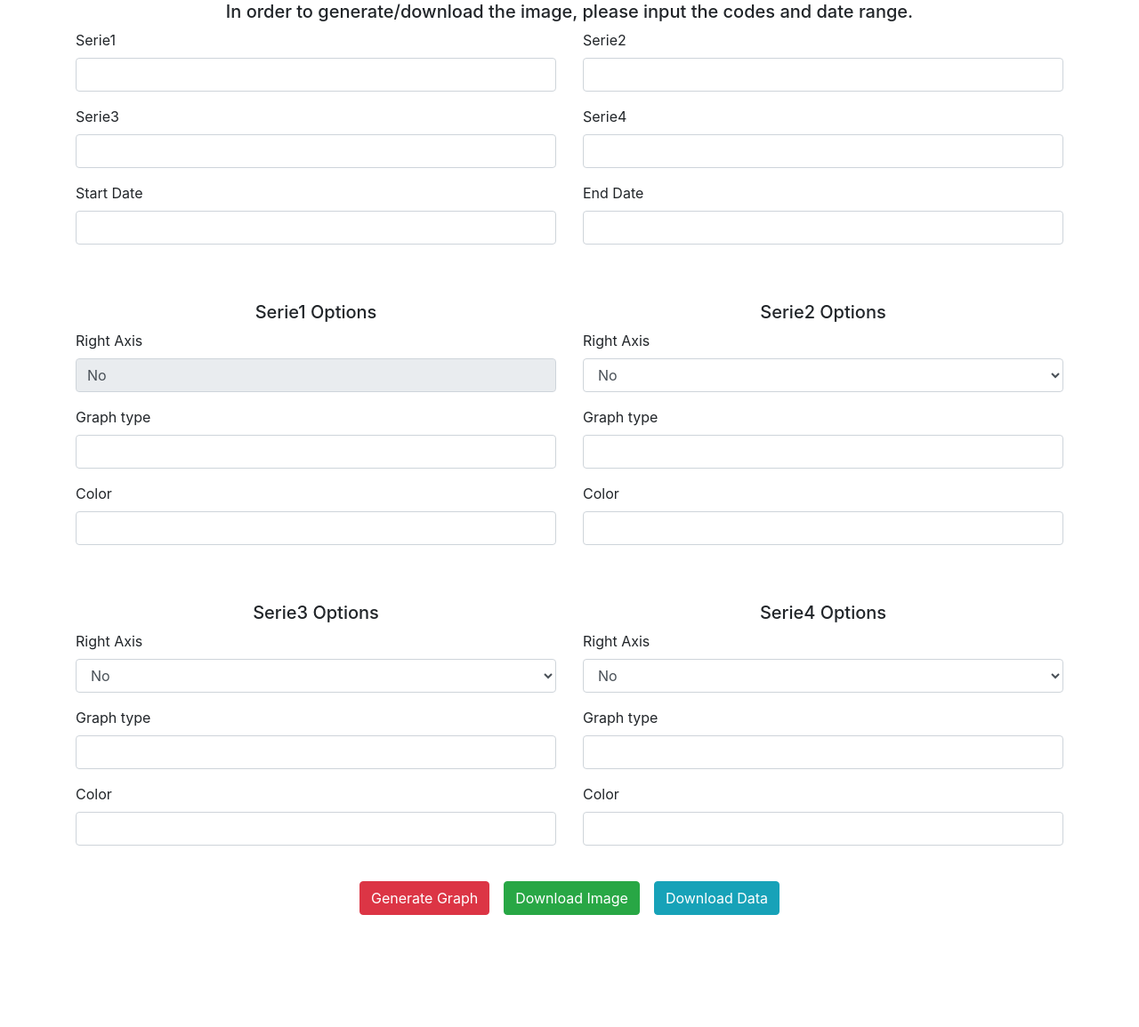
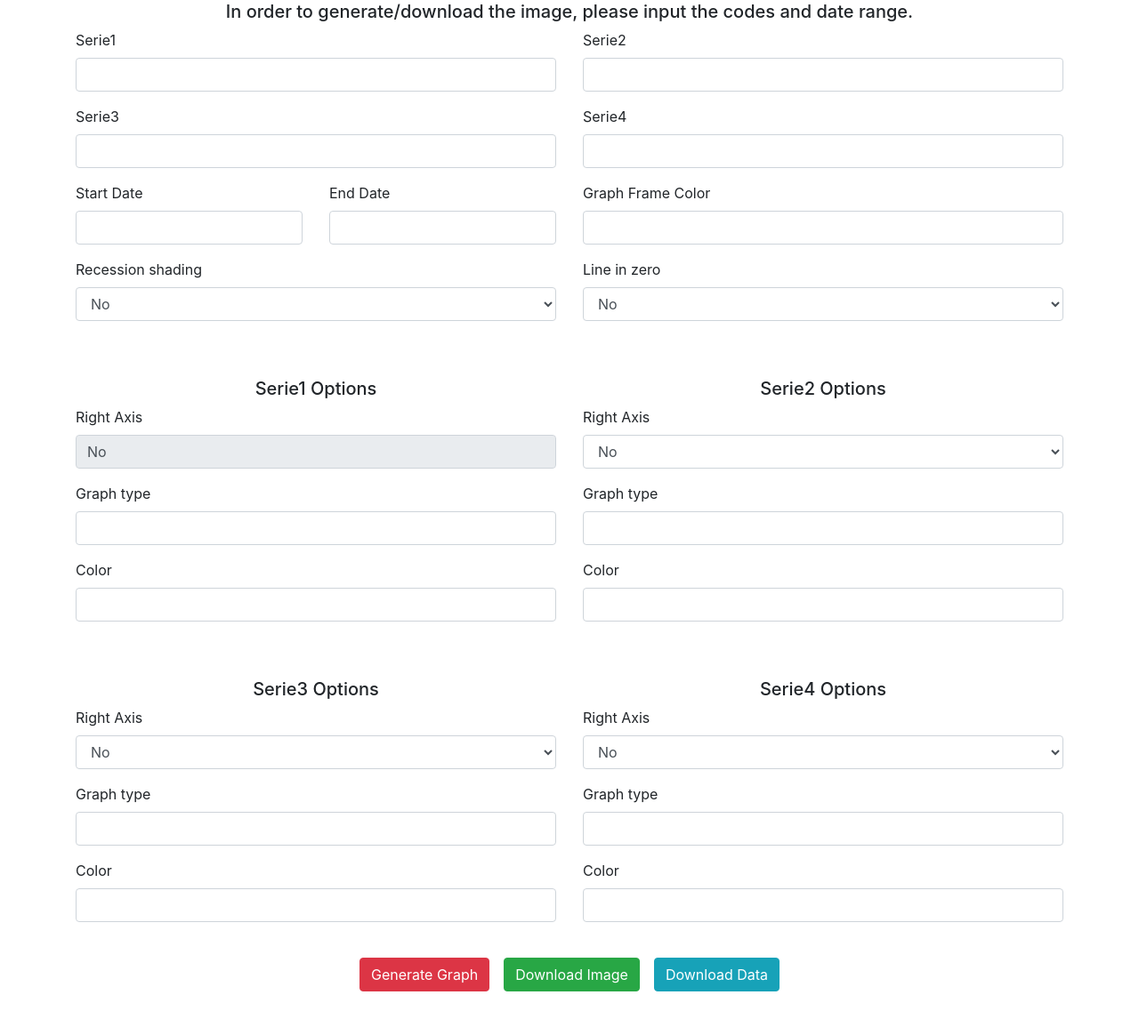
Before and after one commit to shinystaratnight/vizapp, a Django app: page / in a window 1280 px wide. Shown: the part 271-1426 px from the top of the page at 89% size. Before the commit the page ends 1300 px from the top, so only its background shows below. Run offline with Django 4.2, Linux system fonts and the light colour scheme.

Commit message:
finalize

```diff
--- a/templates/home.html
+++ b/templates/home.html
@@ -44,7 +44,7 @@
                 </div>
             </div>
             <div class="row">
-                <div class="col">
+                <div class="col-3">
                     <div class="form-group">
                         <label>Start Date</label>
                         {{ form.datepicker1 }}
@@ -53,13 +53,37 @@
                         {% endfor %}
                     </div>
                 </div>
-                <div class="col">
+                <div class="col-3">
                     <div class="form-group">
                         <label>End Date</label>
                         {{ form.datepicker2 }}
                         {% for error in form.datepicker2.errors %}
                             <p class="text-danger">{{ error }}</p>
                         {% endfor %}
+                    </div>
+                </div>
+                <div class="col">
+                    <div class="form-group">
+                        <label>Graph Frame Color</label>
+                        {{ form.color_fondo }}
+                        {% for error in form.color_fondo.errors %}
+                            <p class="text-danger">{{ error }}</p>
+                        {% endfor %}
+                    </div>
+                </div>
+            </div>
+
+            <div class="row">
+                <div class="col">
+                    <div class="form-group">
+                        <label>Recession shading</label>
+                        {{ form.Marcar_recesiones }}
+                    </div>
+                </div>
+                <div class="col">
+                    <div class="form-group">
+                        <label>Line in zero</label>
+                        {{ form.Linea_cero }}
                     </div>
                 </div>
             </div>
--- a/vizapp/forms.py
+++ b/vizapp/forms.py
@@ -25,6 +25,32 @@ class VizForm(forms.Form):
                                  'class': 'form-control',
                              }),
                              required=False)
+
+    datepicker1 = forms.DateField(label='Start Date',
+                                  input_formats=["%Y-%m", "%Y", "%Y-%m-%d"],
+                                  widget=forms.TextInput(attrs={
+                                      'class': 'form-control datepicker',
+                                  }))
+    datepicker2 = forms.DateField(label='End Date',
+                                  input_formats=["%Y-%m", "%Y", "%Y-%m-%d"],
+                                  widget=forms.TextInput(attrs={
+                                      'class': 'form-control datepicker',
+                                  }))
+
+    color_fondo = forms.CharField(label='color_fondo', max_length=20,
+                                 widget=forms.TextInput(attrs={
+                                     'class': 'form-control',
+                                 }))
+
+    Marcar_recesiones = forms.CharField(label='Marcar_recesiones',
+                                      widget=forms.Select(
+                                      choices=AXIS_CHOICES,
+                                      attrs={'class': 'form-control'}))
+
+    Linea_cero = forms.CharField(label='Linea_cero',
+                                      widget=forms.Select(
+                                      choices=AXIS_CHOICES,
+                                      attrs={'class': 'form-control'}))
 
     Eje_secundario2 = forms.CharField(label='Eje_secundario2',
                                      widget=forms.Select(
@@ -72,16 +98,6 @@ class VizForm(forms.Form):
                                 'class': 'form-control',
                             }))
 
-    datepicker1 = forms.DateField(label='Start Date',
-                                  input_formats=["%Y-%m", "%Y", "%Y-%m-%d"],
-                                  widget=forms.TextInput(attrs={
-                                      'class': 'form-control datepicker',
-                                  }))
-    datepicker2 = forms.DateField(label='End Date',
-                                  input_formats=["%Y-%m", "%Y", "%Y-%m-%d"],
-                                  widget=forms.TextInput(attrs={
-                                      'class': 'form-control datepicker',
-                                  }))
 
     def get_periodo(self):
         return "{}/{}".format(self.cleaned_data.get('datepicker1'),
--- a/vizapp/views.py
+++ b/vizapp/views.py
@@ -22,6 +22,9 @@ def home(request):
             serie3 = form.cleaned_data.get('serie3')
             serie4 = form.cleaned_data.get('serie4')
             periodo = form.get_periodo()
+            color_fondo = form.cleaned_data.get("color_fondo")
+            Marcar_recesiones = form.cleaned_data.get("Marcar_recesiones")
+            Linea_cero = form.cleaned_data.get("Linea_cero")
 
             Eje_secundario2 = form.cleaned_data.get("Eje_secundario2")
             Eje_secundario3 = form.cleaned_data.get("Eje_secundario3")
@@ -38,30 +41,32 @@ def home(request):
             Tipo4 = form.cleaned_data.get("Tipo4")
 
             if 'btnGenGraph' in request.POST:
-                context['graph'] = generate_graph(request, serie1, serie2, serie3, serie4, periodo,
+                context['graph'] = generate_graph(
+                    request, serie1, serie2, serie3, serie4, periodo, color_fondo, Marcar_recesiones, Linea_cero,
                           Eje_secundario2, Eje_secundario3, Eje_secundario4,
                           color_linea1, color_linea2, color_linea3, color_linea4,
                           Tipo1, Tipo2, Tipo3, Tipo4)
             elif 'btnDlImage' in request.POST:
-                return download_graph(request, serie1, serie2, serie3, serie4, periodo,
+                return download_graph(
+                    request, serie1, serie2, serie3, serie4, periodo, color_fondo, Marcar_recesiones, Linea_cero,
                           Eje_secundario2, Eje_secundario3, Eje_secundario4,
                           color_linea1, color_linea2, color_linea3, color_linea4,
                           Tipo1, Tipo2, Tipo3, Tipo4)
             else:
-                return download_data(request, serie1, serie2, serie3, serie4, periodo,
-                         Eje_secundario2, Eje_secundario3, Eje_secundario4,
-                         color_linea1, color_linea2, color_linea3, color_linea4,
-                         Tipo1, Tipo2, Tipo3, Tipo4)
+                return download_data(
+                    request, serie1, serie2, serie3, serie4, periodo)
     else:
         form = VizForm()
     context['form'] = form
     return render(request, 'home.html', context)
 
 
-def generate_graph(request, serie1, serie2, serie3, serie4, periodo,Eje_secundario2, Eje_secundario3, Eje_secundario4,
+def generate_graph(request, serie1, serie2, serie3, serie4, periodo, color_fondo, Marcar_recesiones, Linea_cero,
+                    Eje_secundario2, Eje_secundario3, Eje_secundario4,
                           color_linea1, color_linea2, color_linea3, color_linea4, Tipo1, Tipo2, Tipo3, Tipo4):
     sns.set_style('darkgrid')
-    fig = generate_figure(serie1, serie2, serie3, serie4, periodo, Eje_secundario2, Eje_secundario3, Eje_secundario4,
+    fig = generate_figure(serie1, serie2, serie3, serie4, periodo, color_fondo, Marcar_recesiones, Linea_cero,
+                          Eje_secundario2, Eje_secundario3, Eje_secundario4,
                           color_linea1, color_linea2, color_linea3, color_linea4, Tipo1, Tipo2, Tipo3, Tipo4)
     imgData = StringIO()
     fig.savefig(imgData, format='svg', bbox_inches="tight")
@@ -70,10 +75,12 @@ def generate_graph(request, serie1, serie2, serie3, serie4, periodo,Eje_secundar
     return graph
 
 
-def download_graph(request, serie1, serie2, serie3, serie4, periodo, Eje_secundario2, Eje_secundario3, Eje_secundario4,
+def download_graph(request, serie1, serie2, serie3, serie4, periodo, color_fondo, Marcar_recesiones, Linea_cero,
+                   Eje_secundario2, Eje_secundario3, Eje_secundario4,
                           color_linea1, color_linea2, color_linea3, color_linea4, Tipo1, Tipo2, Tipo3, Tipo4):
     sns.set_style('darkgrid')
-    fig = generate_figure(serie1, serie2, serie3, serie4, periodo, Eje_secundario2, Eje_secundario3, Eje_secundario4,
+    fig = generate_figure(serie1, serie2, serie3, serie4, periodo, color_fondo, Marcar_recesiones, Linea_cero,
+                          Eje_secundario2, Eje_secundario3, Eje_secundario4,
                           color_linea1, color_linea2, color_linea3, color_linea4, Tipo1, Tipo2, Tipo3, Tipo4)
     imgData = BytesIO()
     fig.savefig(imgData, format='png', bbox_inches="tight")
@@ -84,10 +91,8 @@ def download_graph(request, serie1, serie2, serie3, serie4, periodo, Eje_secunda
     return response
 
 
-def download_data(request, serie1, serie2, serie3, serie4, periodo, Eje_secundario2, Eje_secundario3, Eje_secundario4,
-                          color_linea1, color_linea2, color_linea3, color_linea4, Tipo1, Tipo2, Tipo3, Tipo4):
-    df = generate_data(serie1, serie2, serie3, serie4, periodo, Eje_secundario2, Eje_secundario3, Eje_secundario4,
-                          color_linea1, color_linea2, color_linea3, color_linea4, Tipo1, Tipo2, Tipo3, Tipo4)
+def download_data(request, serie1, serie2, serie3, serie4, periodo):
+    df = generate_data(serie1, serie2, serie3, serie4, periodo)
     excel_file = BytesIO()
     xlwriter = pd.ExcelWriter(excel_file, engine='xlsxwriter')
     df.to_excel(xlwriter, 'Sheet1')
```
Also changed, not shown: core/utils.py (+5 -4 lines).
